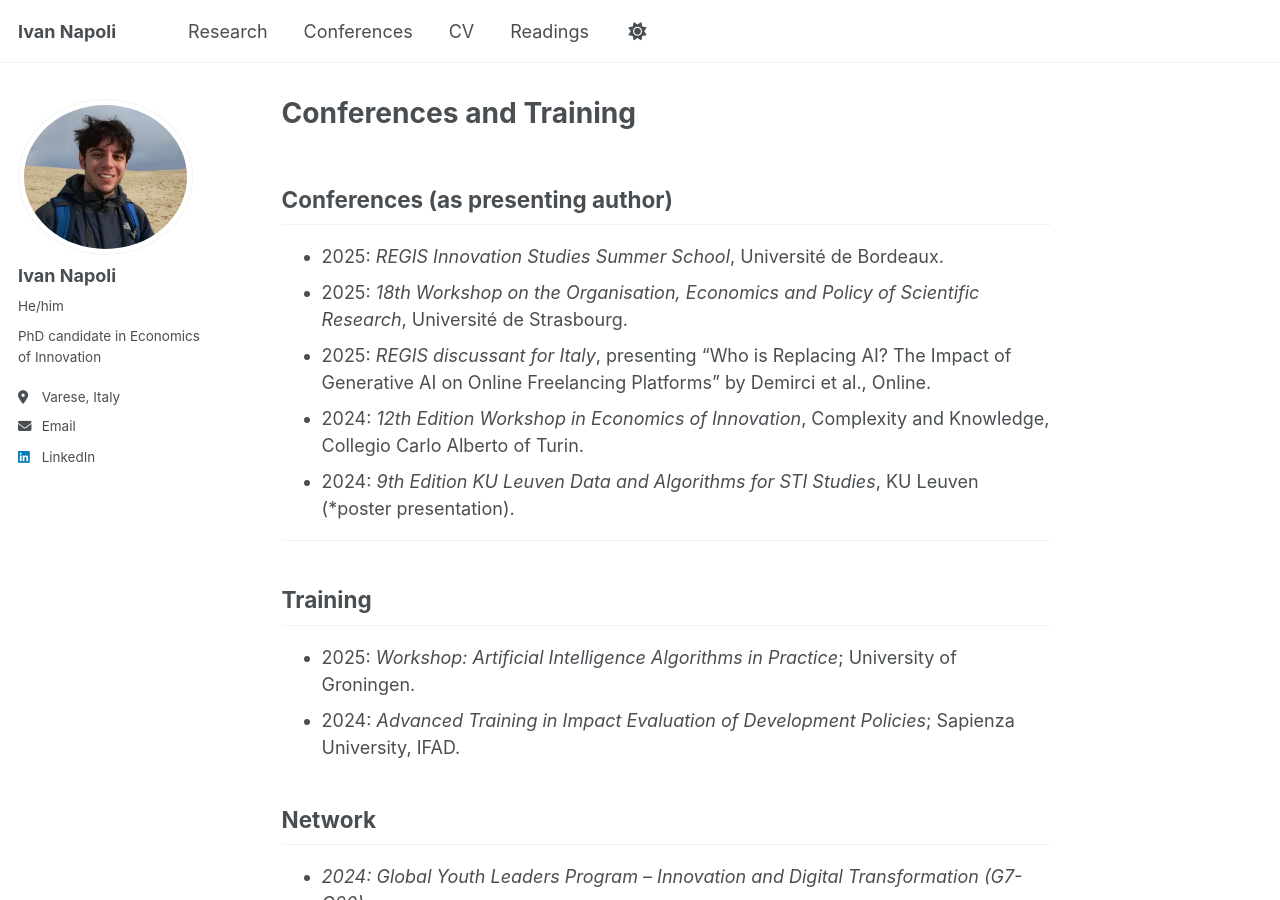
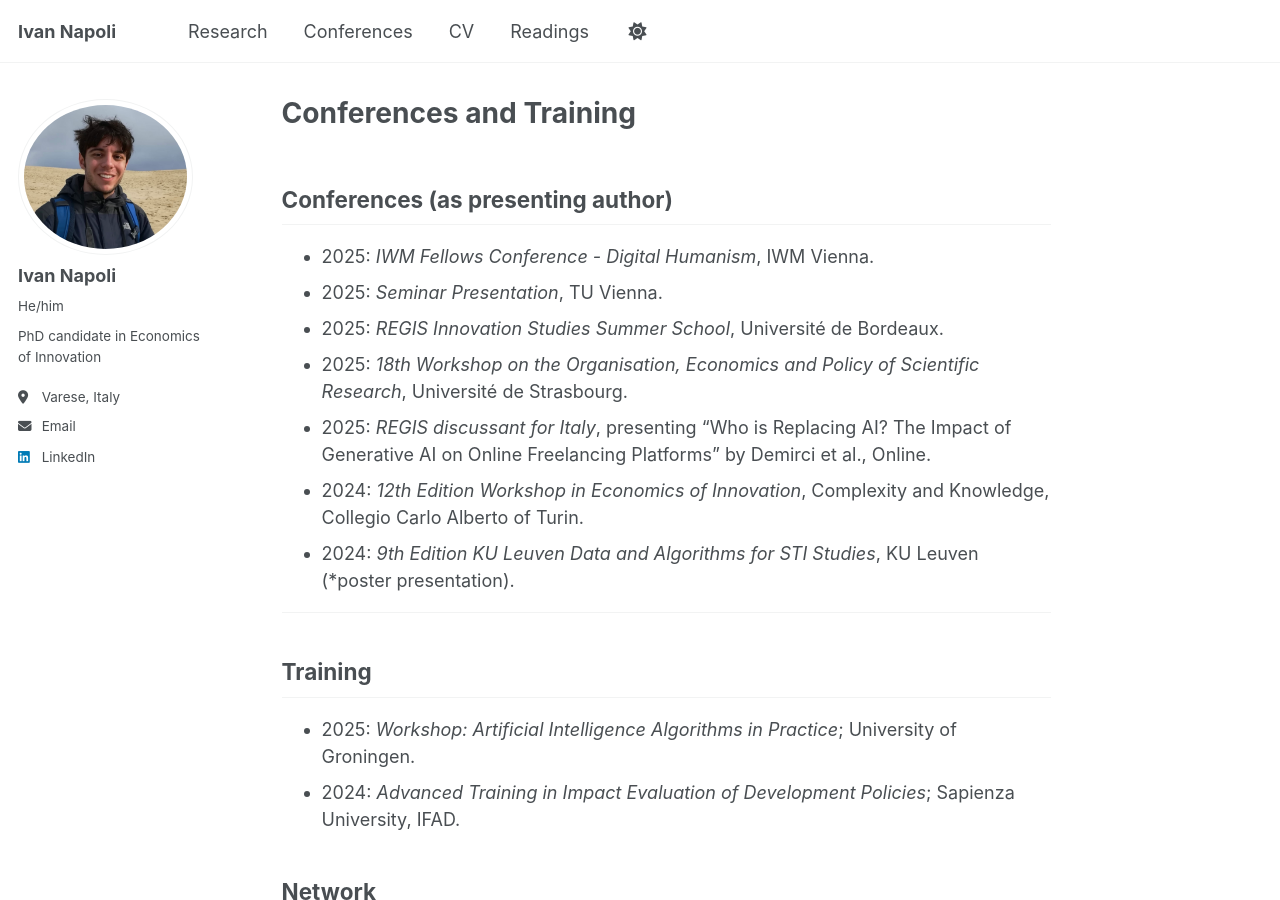
Before and after one commit to IvanNapo/IvanNapo.github.io, a Jekyll site: the page built from _pages/conferences.md, in a window 1280 px wide and 900 px high. Built offline with Jekyll 4.4.1, drawn with Linux system fonts in a browser that asks for light colours.

Commit message:
Update conferences.md

```diff
--- a/_pages/conferences.md
+++ b/_pages/conferences.md
@@ -5,6 +5,8 @@ author_profile: true
 ---
 
 ## Conferences (as presenting author)
+- 2025: *IWM Fellows Conference - Digital Humanism*, IWM Vienna.
+- 2025: *Seminar Presentation*, TU Vienna.
 - 2025: *REGIS Innovation Studies Summer School*, Université de Bordeaux.
 - 2025: *18th Workshop on the Organisation, Economics and Policy of Scientific Research*, Université de Strasbourg.
 - 2025: *REGIS discussant for Italy*, presenting “Who is Replacing AI? The Impact of Generative AI on Online
```
